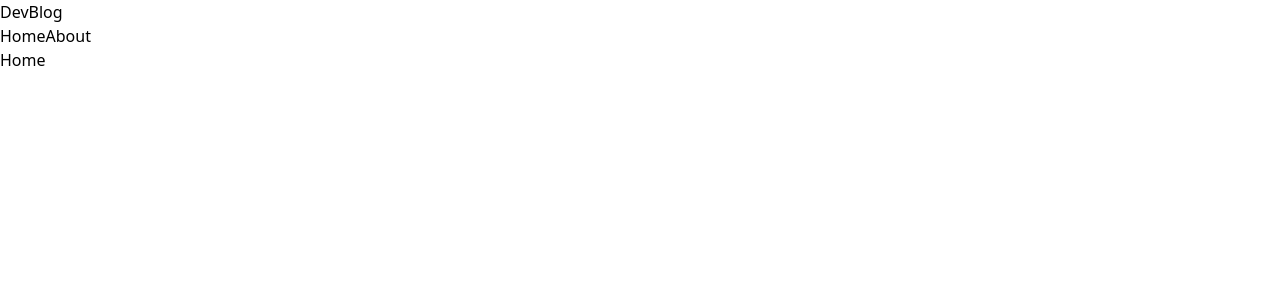
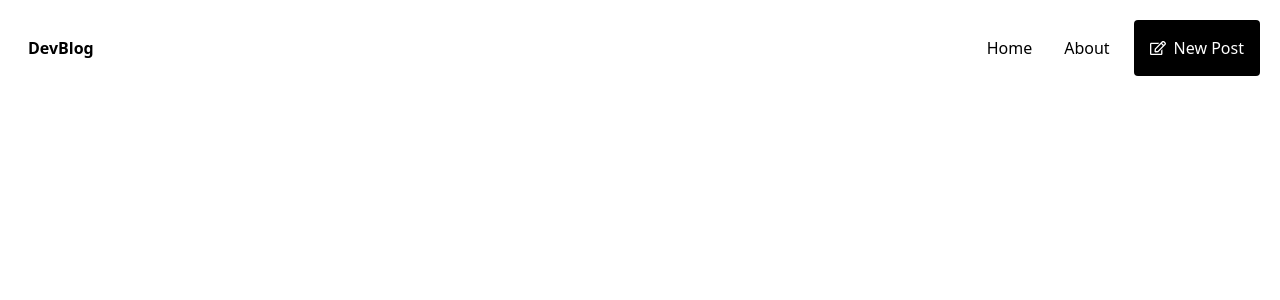
Before and after one commit to lea927/dev-blog, a React (Vite) app: page / in a window 1280 px wide. Shown: the top 300 px of the page. Built offline with nearby package versions, Linux system fonts and the light colour scheme.

Commit message:
feat:o install react-icons, design navbar, add not found route/component

```diff
--- a/package.json
+++ b/package.json
@@ -13,6 +13,7 @@
     "@tailwindcss/vite": "^4.1.8",
     "react": "^19.1.0",
     "react-dom": "^19.1.0",
+    "react-icons": "^5.5.0",
     "react-router-dom": "^7.6.1",
     "tailwindcss": "^4.1.8"
   },
--- a/src/components/NavBar.jsx
+++ b/src/components/NavBar.jsx
@@ -1,15 +1,26 @@
-import React from 'react'
-import { Link } from "react-router-dom"
+import { Link, useNavigate } from "react-router-dom"
+import { FaRegEdit } from 'react-icons/fa'
+
 
 const NavBar = () => {
+  const navigate = useNavigate()
+
   return (
-    <nav>
-      <h1>DevBlog</h1>
-      <div>
+    <nav className='flex justify-between items-center p-5'>
+       <Link
+          to={{
+            pathname: "/",
+          }}
+          className='p-2 text-black hover:text-gray-600 font-bold'
+        >
+          DevBlog
+        </Link>
+      <div className="flex items-center gap-4">
         <Link
           to={{
             pathname: "/",
           }}
+          className='p-2 text-black hover:text-gray-600'
         >
           Home
         </Link>
@@ -17,9 +28,17 @@ const NavBar = () => {
           to={{
             pathname: "/about",
           }}
+          className='p-2 text-black hover:text-gray-600'
         >
           About
         </Link>
+        <button
+          onClick={() => navigate('/new')}
+          className='p-4 bg-black text-white rounded hover:opacity-80 flex items-center gap-2'
+        >
+           <FaRegEdit />
+          New Post
+        </button>
       </div>
     </nav>
   )
--- a/src/main.jsx
+++ b/src/main.jsx
@@ -7,15 +7,22 @@ import {
 } from "react-router-dom"
 import Home from "./routes/Home.jsx"
 import About from './routes/About.jsx'
+import NewPost from './routes/NewPost.jsx'
+import NotFound from './routes/NotFound.jsx'
 
 const router = createBrowserRouter([
   {
     path: "/",
     element: <Home />,
+    errorElement: <NotFound />,
   },
   {
     path: "/about",
     element: <About />,
+  },
+  {
+    path: "/new",
+    element: <NewPost />,
   }
 ]);
 
--- a/src/routes/Home.jsx
+++ b/src/routes/Home.jsx
@@ -5,7 +5,6 @@ const Home = () => {
   return (
     <>
       <NavBar/>
-      <div>Home</div>
     </>
   )
 }
--- a/src/routes/NewPost.jsx
+++ b/src/routes/NewPost.jsx
@@ -0,0 +1,7 @@
+const NewPost = () => {
+  return (
+    <div>NewPost</div>
+  )
+}
+
+export default NewPost
--- a/src/routes/NotFound.jsx
+++ b/src/routes/NotFound.jsx
@@ -0,0 +1,17 @@
+import { useRouteError } from "react-router-dom"
+const NotFound = () => {
+  const error = useRouteError();
+  console.error(error);
+
+  return (
+    <div id="error-page">
+      <h1>Oops!</h1>
+      <p>Sorry, an unexpected error has occurred.</p>
+      <p>
+        <i>{error.statusText || error.message}</i>
+      </p>
+    </div>
+  );
+}
+
+export default NotFound
```
Also changed, not shown: 1 other file (tests, documents, lock files or other folders).
